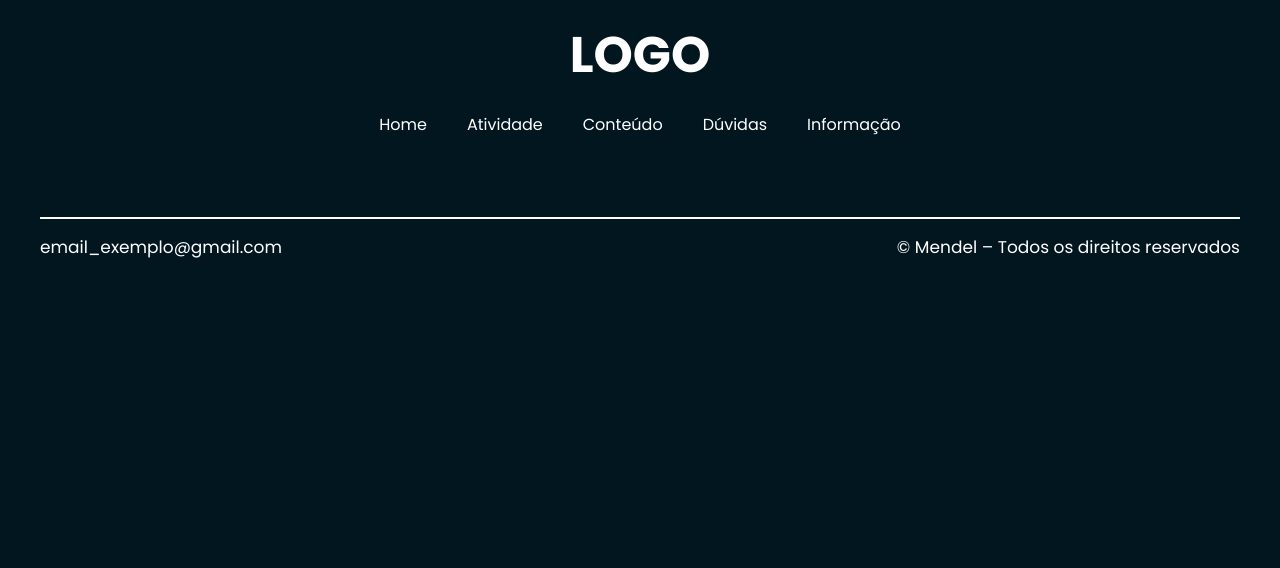
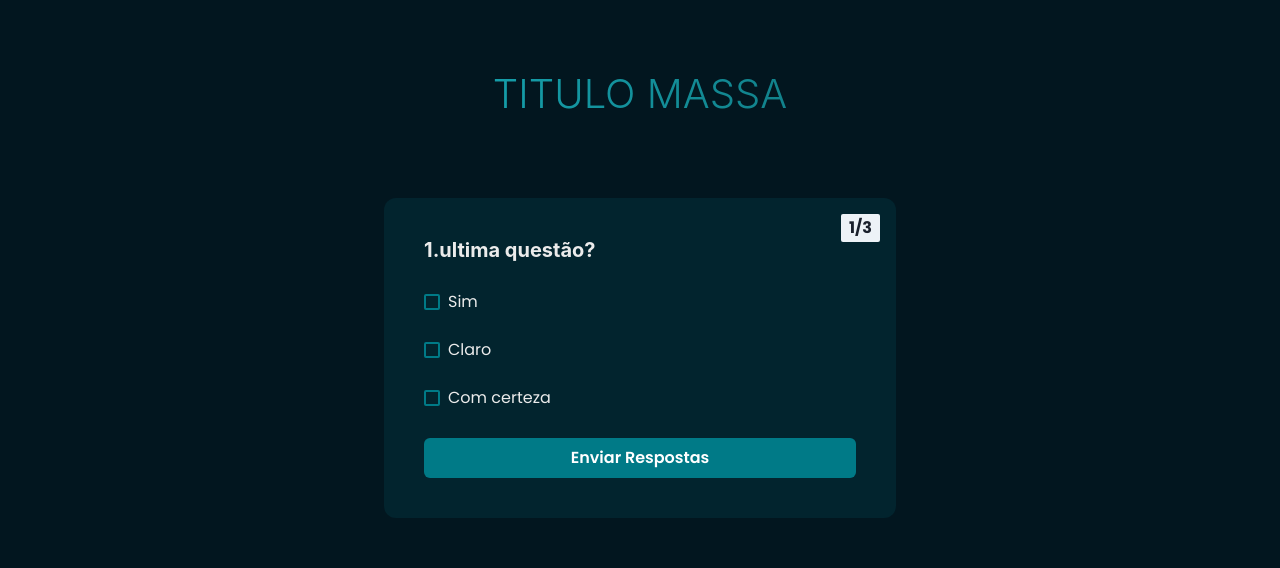
Before and after one commit to Matheus1415/Mendel, a React (Vite) app: page /mendel in a window 1280 px wide. Shown: the part 149-717 px from the top of the page. Built offline with nearby package versions, Linux system fonts and the light colour scheme.

Commit message:
Criação do layout de Quiz

```diff
--- a/src/components/Quiz/index.jsx
+++ b/src/components/Quiz/index.jsx
@@ -1,4 +1,4 @@
-//fundo vermelho, tem como passar da primeira questão mas não das outras, tamanho minimo
+// tem como passar da primeira questão mas não das outras
 import {
     Heading,
     VStack,
@@ -160,11 +160,11 @@ export function Quiz({questions}){
     let hitPercentage = ((amountOfWins / questions.length).toFixed(2)) * 100
 
     return(
-        <Box mx='auto' backgroundColor='Fifth' minW={["90%","70%",'50%']} w='fit-content' borderRadius='xl' overflow='hidden' color='Primary'>
+        <Box mx='auto' my={20} backgroundColor='Fifth' minW={["90%","70%",'50%']} w='fit-content' borderRadius='xl' overflow='hidden' color='Primary'>
             {
                 !showResults ? (
                     <Box as='form' p={['5', '10']}  onSubmit={submitQuestion} style={{position:'relative', margin: 0, backgroundColor:'transparent', borderRadius:0 }} >
-                        <Badge position="absolute" fontSize="small" top={['0.5rem',"1rem"]} right={['0.5rem',"1rem"]} py='0.125rem' px='0.5rem'>{`${currentQuestion}/${questions.length}`}</Badge>
+                        <Badge position="absolute" fontSize={["small", "medium"]} top={['0.5rem',"1rem"]} right={['0.5rem',"1rem"]} py='0.125rem' px='0.5rem'>{`${currentQuestion}/${questions.length}`}</Badge>
                         <Heading size='md' mb='1.5rem' textAlign='left' textTransform="none" >{currentQuestion}.{questions[currentQuestion - 1].question}</Heading>
 
                         {questions[currentQuestion - 1].image && (
--- /dev/null
+++ b/src/layout/LayoutQuiz.jsx
@@ -0,0 +1,11 @@
+import { Box, Heading } from "@chakra-ui/react";
+import { Quiz } from "../components/Quiz";
+
+export function LayoutQuiz({questions, title}) {
+    return(
+        <Box w="80vw" mx="auto" py={16} position="relative" textAlign="center">
+            <Heading variant="PrimaryTitle" mb={10}>{title}</Heading>
+            <Quiz questions={questions}/>
+        </Box>
+    )
+}
--- a/src/pages/Mendel/index.jsx
+++ b/src/pages/Mendel/index.jsx
@@ -4,11 +4,15 @@ import { Curiosities } from "../../components/MendelPage/Curiosities"
 import { BlogCards } from "../../components/MendelPage/BlogCards"
 import { CardSection } from "../../components/MendelPage/CardSection"
 import cardsContentsObject from '../../data/cardsContent.json'
+import { LayoutQuiz } from '../../layout/LayoutQuiz';
+
+import questionMock from '../../data/question-mock.json'
 
 export function Mendel(){
     return(
             <Box>
                 <CardSection objectJson={cardsContentsObject} />
+                <LayoutQuiz questions={questionMock} title="titulo massa" />
             </Box>
     )
 }
```
